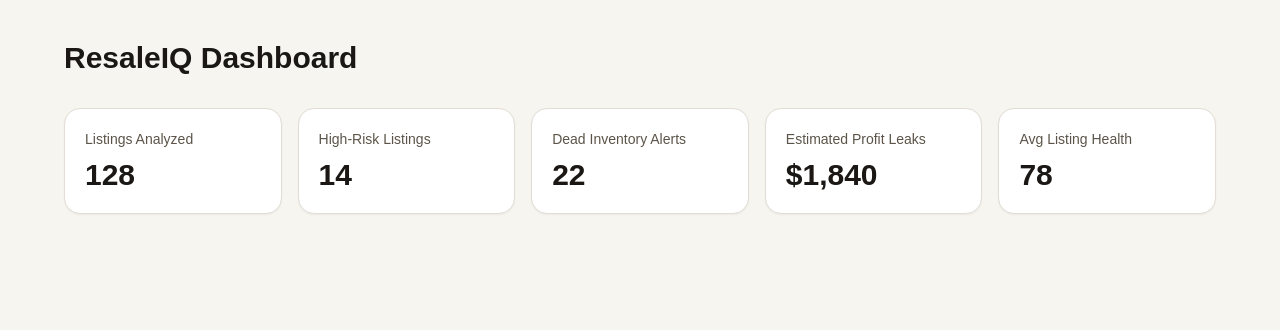
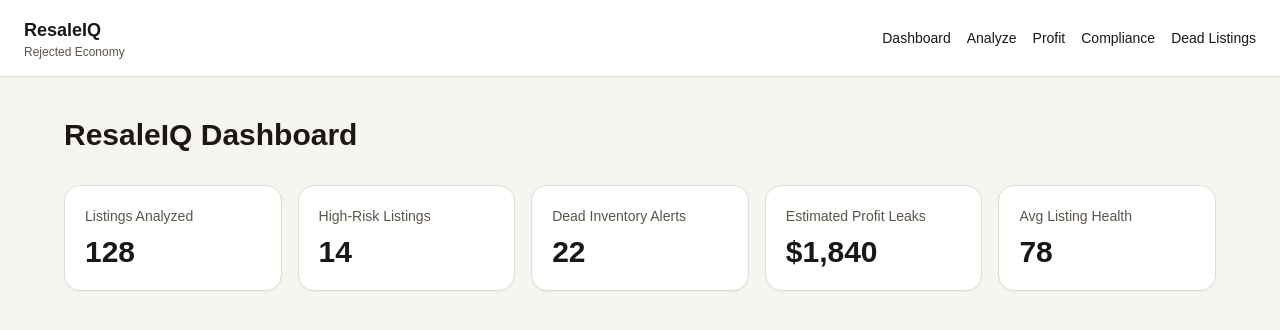
Before and after one commit to RejectedDope/ResaleIQ, a Next.js app: page / in a window 1280 px wide. Shown: the top 330 px of the page. Built offline with nearby package versions, Linux system fonts and the light colour scheme.

Commit message:
Wrap app in shared shell layout

```diff
--- a/app/layout.tsx
+++ b/app/layout.tsx
@@ -1,5 +1,6 @@
 import './globals.css'
 import type { Metadata } from 'next'
+import AppShell from '@/components/AppShell'
 
 export const metadata: Metadata = {
   title: 'ResaleIQ | Rejected Economy',
@@ -9,7 +10,9 @@
 export default function RootLayout({ children }: { children: React.ReactNode }) {
   return (
     <html lang="en">
-      <body>{children}</body>
+      <body>
+        <AppShell>{children}</AppShell>
+      </body>
     </html>
   )
 }
```
